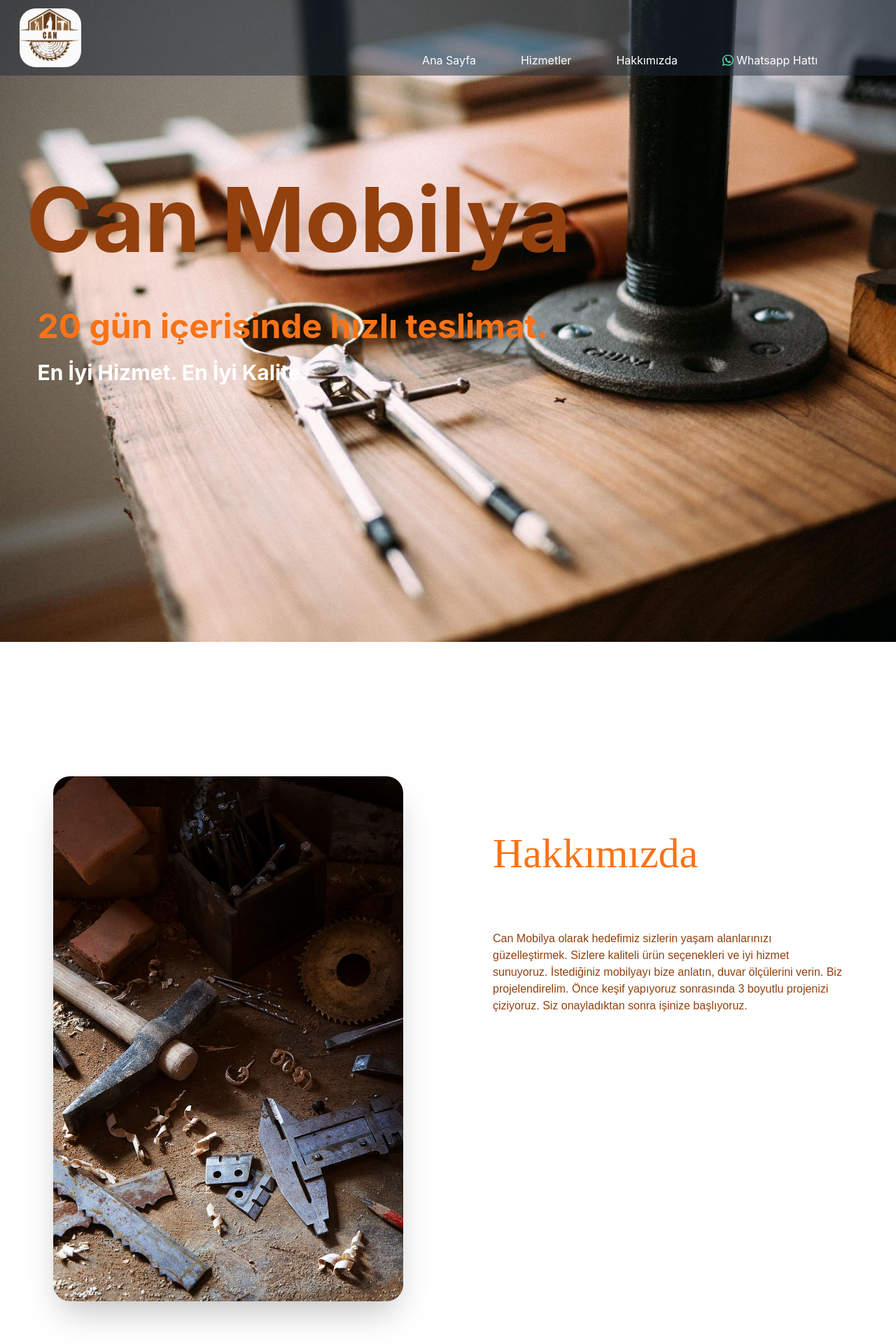
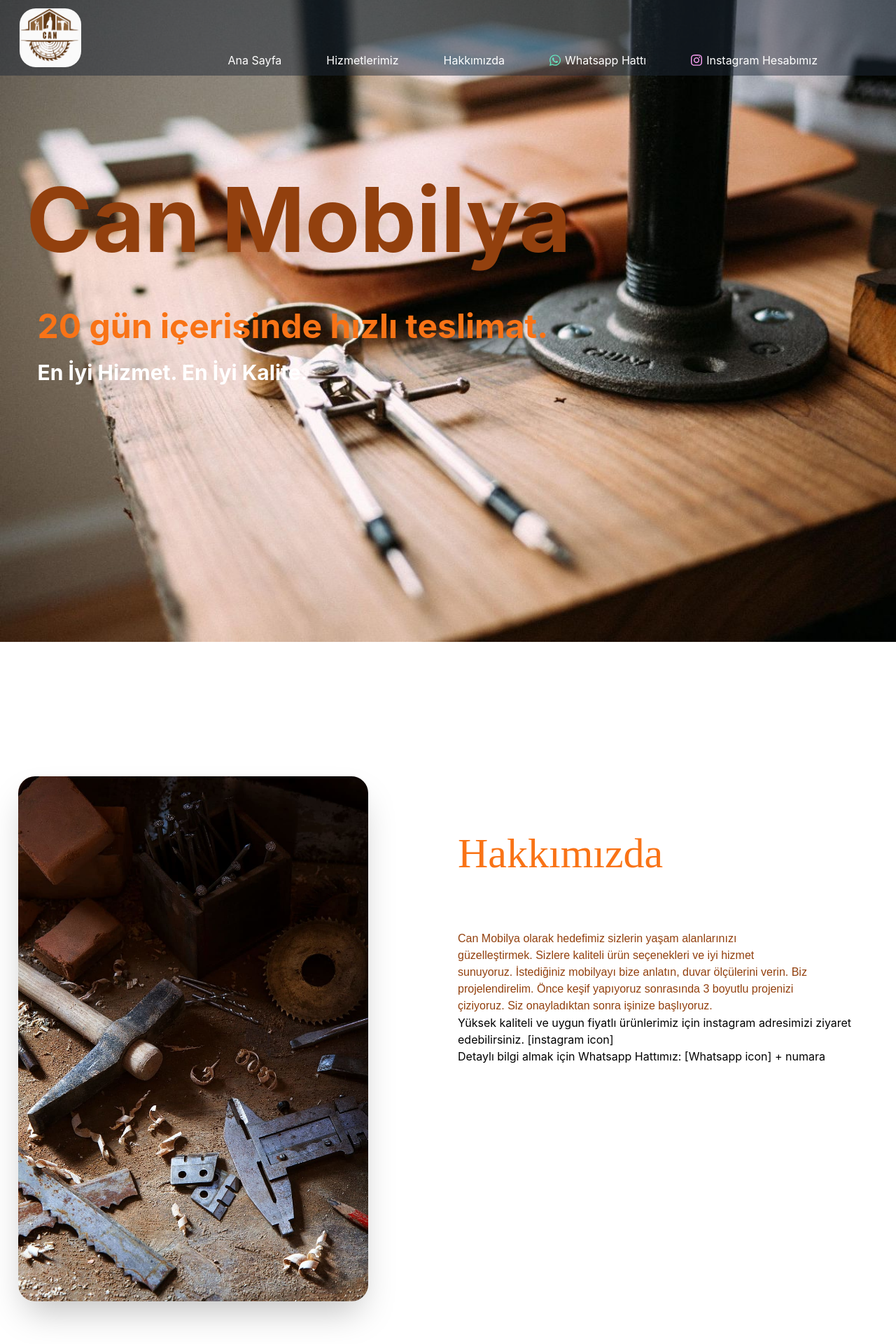
Before and after one commit to SeyyitBattal/can-mobilya, a React (Create React App) app in the folder can_mobilya/: page / in a window 1280 px wide. Shown: the top 1920 px of the page at 70% size. Built offline with nearby package versions, Linux system fonts and the light colour scheme.

Commit message:
Header updated

```diff
--- a/can_mobilya/src/Data.js
+++ b/can_mobilya/src/Data.js
@@ -1,18 +1,22 @@
 import canMobilyaLogo from "../src/Photos/can-mobilya-logo.jpg";
 import mainWallpaper from "../src/Photos/wallpaper-1.jpg";
 import whatsappIcon from "../src/Photos/whatsapp.svg";
+import instagramIcon from "../src/Photos/instagram.svg";
 import hakkimizdaPhoto from "../src/Photos/el-aletleri-1.jpg";
+import woodenWallpaper from "../src/Photos/wooden-wallpaper.jpg";
 
 export const Data = {
   headerSection: {
     canMobilyaLogo,
     whatsappIcon,
+    instagramIcon,
   },
   bodySection: {
     mainWallpaper,
     hakkimizdaPhoto,
     hakkimizdaText:
       " Can Mobilya olarak hedefimiz sizlerin yaşam alanlarınızı güzelleştirmek. Sizlere kaliteli ürün seçenekleri ve iyi hizmet sunuyoruz. İstediğiniz mobilyayı bize anlatın, duvar ölçülerini verin. Biz projelendirelim. Önce keşif yapıyoruz sonrasında 3 boyutlu projenizi çiziyoruz. Siz onayladıktan sonra işinize başlıyoruz.",
+    woodenWallpaper,
   },
   footerSection: {},
 };
--- a/can_mobilya/src/Layouts/Header.js
+++ b/can_mobilya/src/Layouts/Header.js
@@ -16,7 +16,7 @@
               Ana Sayfa
             </a>
             <a href="#" className="mr-16 hover:text-orange-300">
-              Hizmetler
+              Hizmetlerimiz
             </a>
             <a href="#" className="mr-16 hover:text-orange-300">
               Hakkımızda
@@ -24,13 +24,29 @@
             <div className="flex items-center">
               <img
                 src={Data.headerSection.whatsappIcon}
-                className="min-w-4 mr-1"
+                className="min-w-4 mr-1.5"
               />
               <a
                 href="https://api.whatsapp.com/send?phone=905424342149"
                 className="mr-16 hover:text-green-300"
+                target="_blank"
+                rel="noopener noreferrer"
               >
                 Whatsapp Hattı
+              </a>
+            </div>
+            <div className="flex items-center">
+              <img
+                src={Data.headerSection.instagramIcon}
+                className="min-w-4 mr-1.5"
+              />
+              <a
+                href="https://www.instagram.com/can.mobilyadekor/"
+                className="mr-16 hover:text-pink-300"
+                target="_blank"
+                rel="noopener noreferrer"
+              >
+                Instagram Hesabımız
               </a>
             </div>
           </div>
--- a/can_mobilya/src/Layouts/Main.js
+++ b/can_mobilya/src/Layouts/Main.js
@@ -28,10 +28,20 @@
           <p className="font-playfair text-6xl text-orange-500 my-20">
             Hakkımızda
           </p>
-          <p className="font-ubuntu max-w-[500px] text-amber-800">
+          <p className="font-ubuntu max-w-[500px] text-amber-800 ">
             {Data.bodySection.hakkimizdaText}
           </p>
+          <p>
+            Yüksek kaliteli ve uygun fiyatlı ürünlerimiz için instagram
+            adresimizi ziyaret edebilirsiniz. [instagram icon]
+          </p>
+          <p>
+            Detaylı bilgi almak için Whatsapp Hattımız: [Whatsapp icon] + numara
+          </p>
         </div>
+      </div>
+      <div>
+        <img src={Data.bodySection.woodenWallpaper} />
       </div>
     </div>
   );
```
Also changed, not shown: can_mobilya/src/Photos/instagram.svg (added), can_mobilya/src/Photos/wooden-wallpaper.jpg (renamed from can_mobilya/src/Photos/wallpaper-4.jpg).
